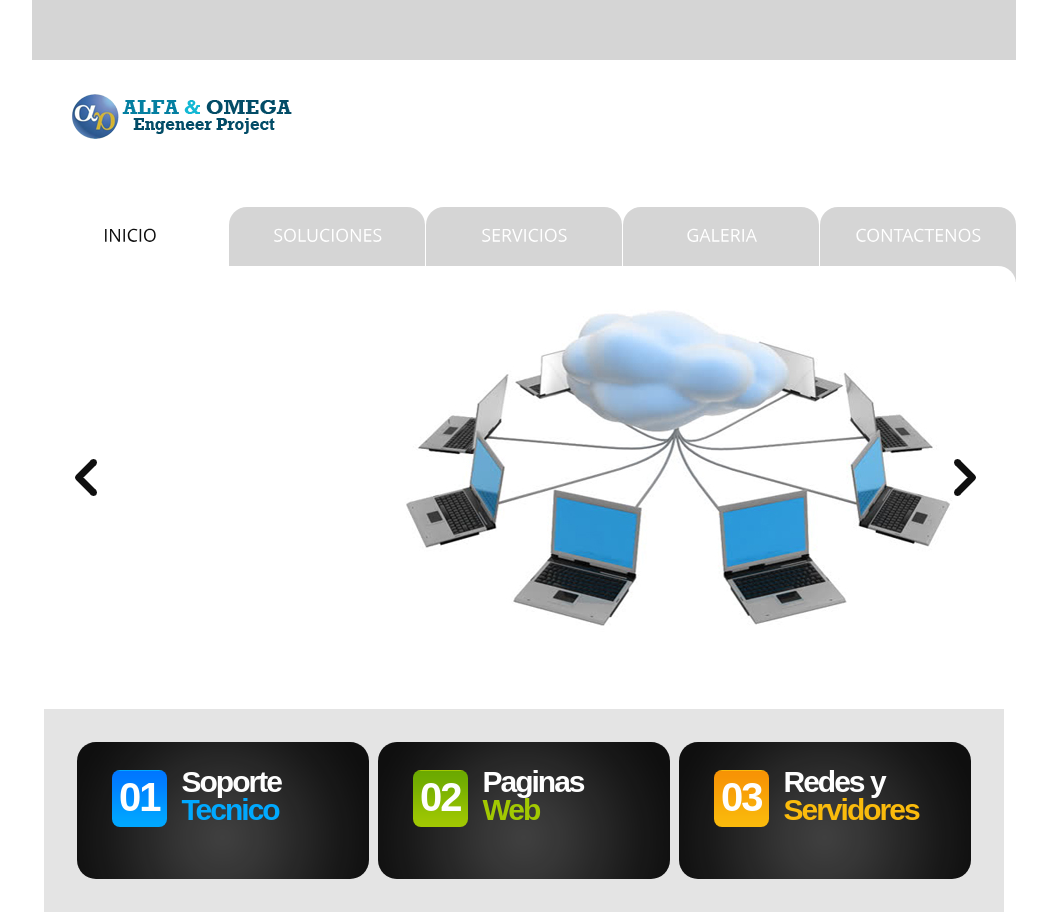
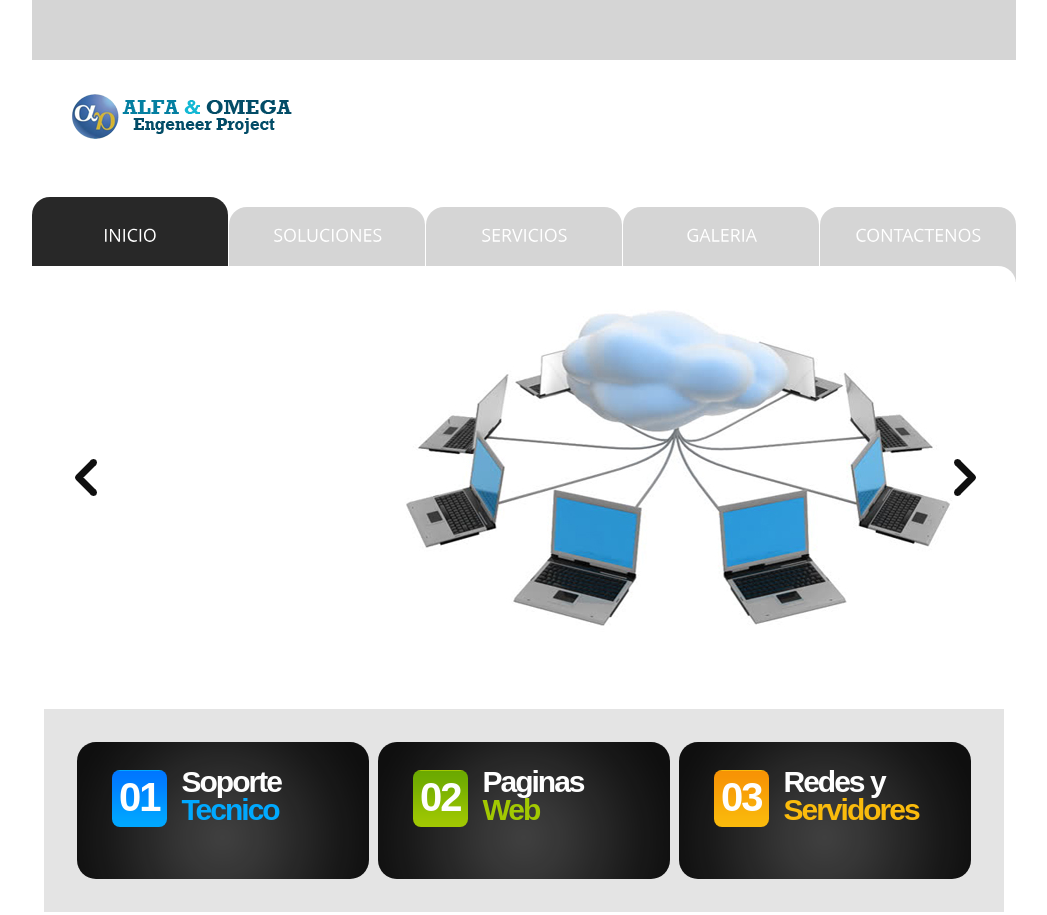
Before and after one commit to orion2013/alfaomegaweb, a plain HTML site: page index.html in a window 1280 px wide. Shown: the top 915 px of the page, without its empty margins (116-1163 px from the left). Drawn offline with Linux system fonts and the light colour scheme.

Commit message:
Update style.css

```diff
--- a/css/style.css
+++ b/css/style.css
@@ -278,7 +278,7 @@ p {margin-bottom:18px}
 .menu li {float:left;position:relative;margin-right:1px}
 .menu li.last-item {margin:0}
 .menu li a {display:inline-block;width:196px;font-size:17px;line-height:1.22em;padding:18px 0 36px;margin-top:10px;color:#fff;background:#D5D5D5;text-align:center;border-radius:18px 18px 0 0;-moz-border-radius:18px 18px 0 0;-webkit-border-radius:18px 18px 0 0}
-.menu li a.active, .menu li a:hover {color:#0f0f0f;background:#fff;padding:28px 0 36px;margin:0}
+.menu li a.active, .menu li a:hover {color:#fff;background:#282828;padding:28px 0 36px;margin:0}
 
 
 /* seccion de slider  principal*/
```
